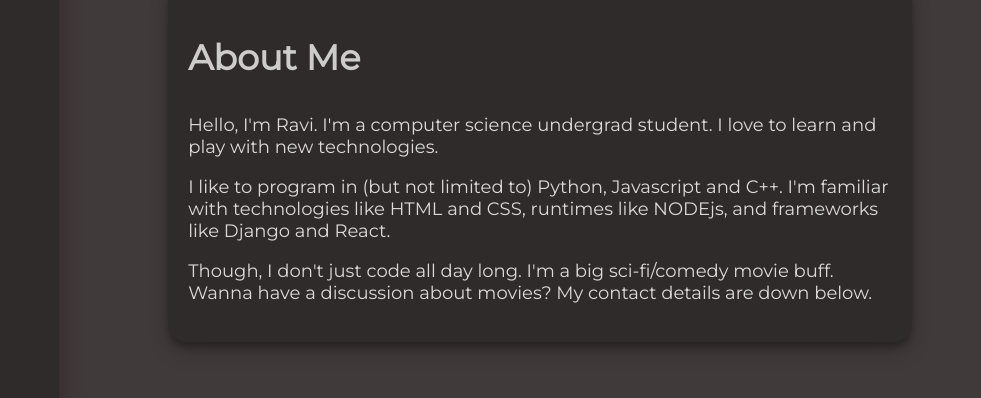
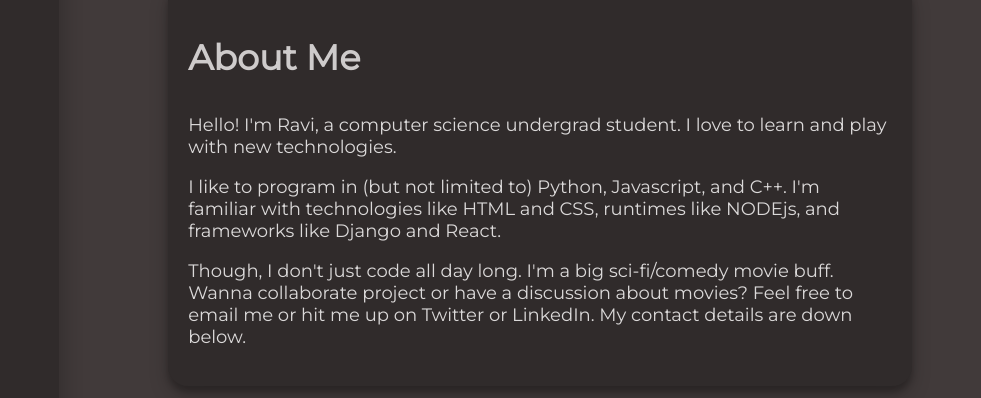
Before and after one commit to JRavi2/jravi2.github.io, a plain HTML site: page index.html in a window 1280 px wide. Shown: the part 99-497 px from the top of the page, 299-1280 px from the left. Drawn offline with Linux system fonts and the light colour scheme.

Commit message:
Made some minor aesthetical and content changes

```diff
--- a/css/style.css
+++ b/css/style.css
@@ -147,7 +147,7 @@ main #portfolio #projects-container {
 	display: grid;
 	grid-gap: 10px;
 	grid-template-columns: 55vh 55vh;
-	margin-left: 1.5%;
+	margin-left: .5%;
 }
 
 main #portfolio #projects-container .project {
--- a/index.html
+++ b/index.html
@@ -57,18 +57,19 @@
 			<div id="about-me" class="card pos-3">
 				<h3>About Me</h3>
 				<p>
-					Hello, I'm Ravi. I'm a computer science undergrad student. I love to
+					Hello! I'm Ravi, a computer science undergrad student. I love to
 					learn and play with new technologies.
 				</p>
 				<p>
-					I like to program in (but not limited to) Python, Javascript and C++.
+					I like to program in (but not limited to) Python, Javascript, and C++.
 					I'm familiar with technologies like HTML and CSS, runtimes like
 					NODEjs, and frameworks like Django and React.
 				</p>
 				<p>
 					Though, I don't just code all day long. I'm a big sci-fi/comedy movie
 					buff.<br />
-					Wanna have a discussion about movies? My contact details are down
+					Wanna collaborate project or have a discussion about movies? Feel free to
+					email me or hit me up on Twitter or LinkedIn. My contact details are down
 					below.
 				</p>
 			</div>
```
